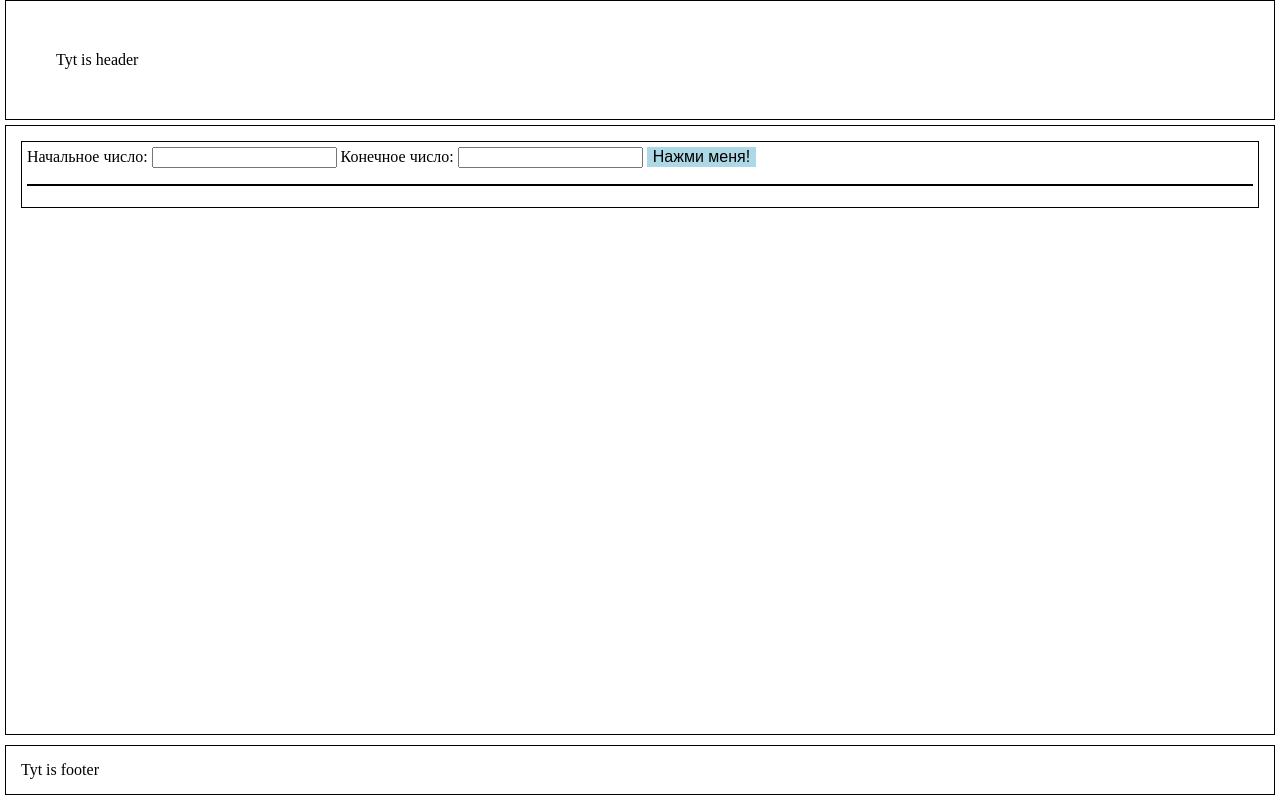
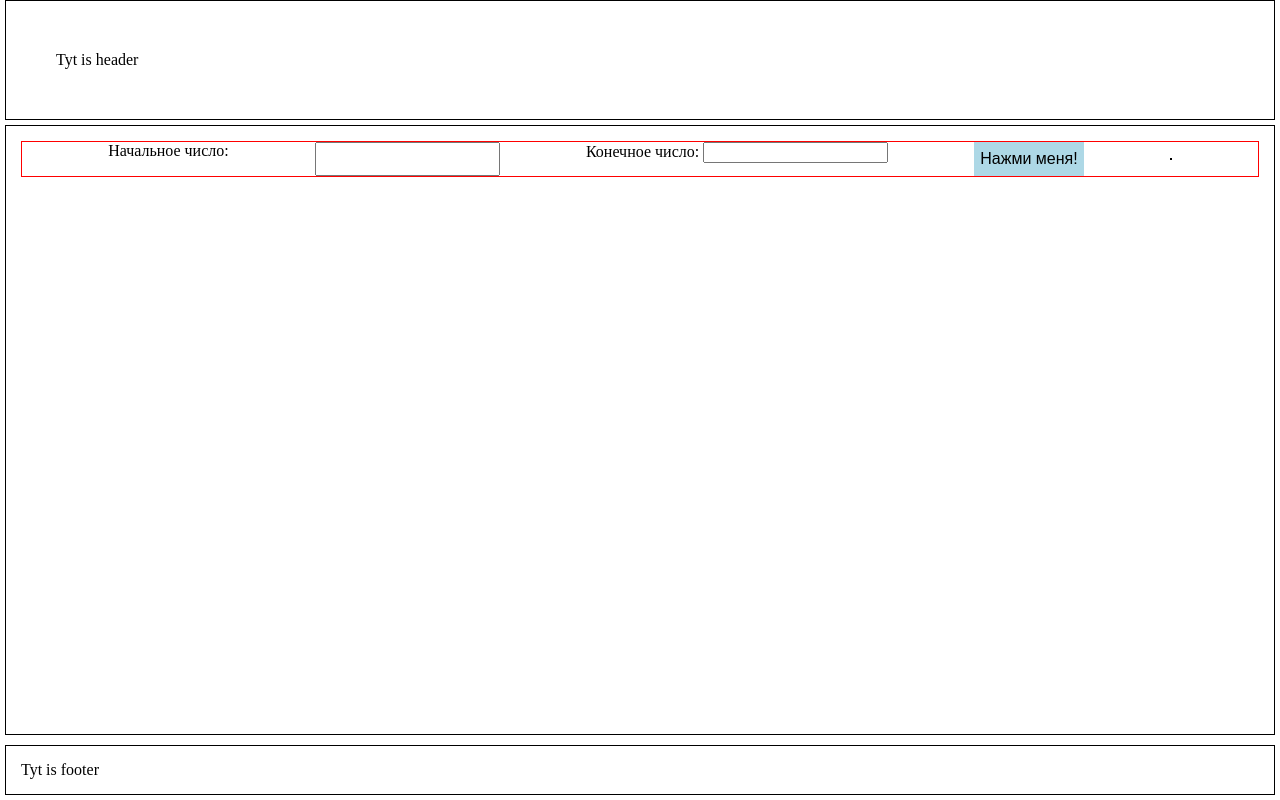
Before and after one commit to AngarMeister/random-number, a plain HTML site: page index.html in a window 1280 px wide. Drawn offline with Linux system fonts and the light colour scheme.

Commit message:
Improve styles and structure for random number generator component

```diff
--- a/index.html
+++ b/index.html
@@ -13,7 +13,7 @@
     <!-- Label is made for UI and to undestand what is need to be insrted in some form-->
     <!-- With for always ID -->
     <main>
-        <div>
+        <div class="random-generator">
             <label for="min">Начальное число:</label>
             <input id="min" type="number" min="1">
             <label class="number max">Конечное число: <input id="max" type="number" min="1"></label>
--- a/src/styling/styles.css
+++ b/src/styling/styles.css
@@ -38,15 +38,19 @@
     border: 1px solid black;
 }
 
-div{
-    border: 1px solid black;
-    padding: 5px;
+.random-generator{
+    border: 1px solid red;
+    display: flex;
+    justify-content: space-evenly;
+    flex-wrap: wrap;
+    align-content: space-evenly;
 }
 
 .random-button{
     background-color: lightblue;
     border: 2px;
     font-size: 16px;
+    align-items: center;
 }
 
 #result {
```
